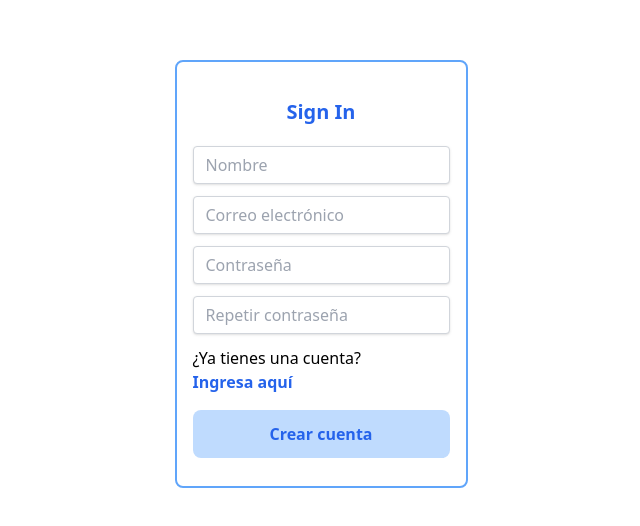
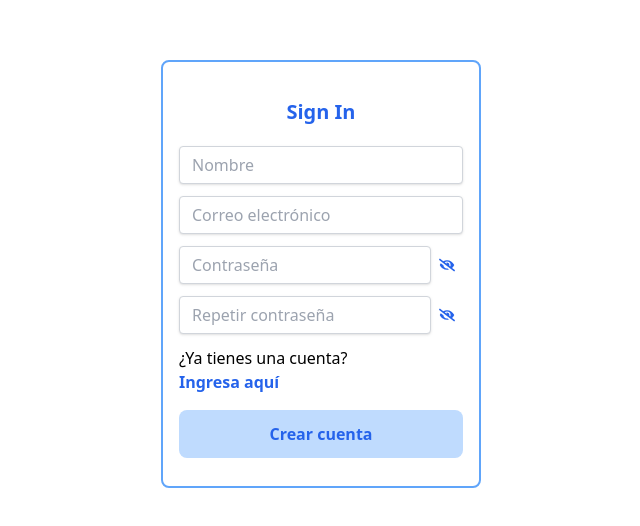
Before and after one commit to siriuzz/pomodoro-timer, a Next.js app in the folder front-end/: page /sign-in in a window 1280 px wide. Shown: the part 126-652 px from the top of the page, without its empty margins (319-959 px from the left). Built offline with nearby package versions, Linux system fonts and the light colour scheme; no server answers.

Commit message:
signin funcionando

```diff
--- a/front-end/package.json
+++ b/front-end/package.json
@@ -19,6 +19,7 @@
     "next": "14.1.3",
     "react": "^18",
     "react-dom": "^18",
+    "react-hook-form": "^7.51.2",
     "react-icons": "^5.0.1"
   },
   "devDependencies": {
--- a/front-end/src/app/(auth)/sign-in/page.js
+++ b/front-end/src/app/(auth)/sign-in/page.js
@@ -1,20 +1,12 @@
 import React from 'react'
-import { MainInput, FormButton } from '@/components/forms';
+import { SigninForm } from '@/components/forms';
 import Link from 'next/link'
 
 
 export default function SignInPage() {
   return (
-    <div className="grid place-items-center h-screen">
-        <div className='border-blue-400 text-blue-600 border-2 rounded-lg p-4 h-auto'>
-            <p className='text-center text-xl font-bold my-5 text-blu'>Sign In</p>
-            <MainInput placeholder={'Nombre'}></MainInput>
-            <MainInput placeholder={'Correo electrónico'}></MainInput>
-            <MainInput placeholder={'Contraseña'}></MainInput>
-            <MainInput placeholder={'Repetir contraseña'}></MainInput>
-            <p className='text-black'>¿Ya tienes una cuenta? </p><div className='mb-4'><Link href={'/log-in'} className='font-bold' >Ingresa aquí</Link></div>
-            <FormButton text="Crear cuenta"></FormButton>
-        </div>
+    <div className='w-full'>
+        <SigninForm/>
     </div>
   )
 }
--- a/front-end/src/components/forms/MainInput.js
+++ b/front-end/src/components/forms/MainInput.js
@@ -1,22 +1,32 @@
-import React from 'react'
-
-const MainInput =  ({ placeholder, label, error, icon, ...rest}) => {
+import React from "react";
+import { IconButton } from "@/components/ui";
+const MainInput = ({ placeholder, label, error, icon,iconAction,  ...rest }) => {
   return (
-        <div className="mb-3">
-          {label && <label className="block text-gray-700 text-sm font-bold mb-2">{label}</label>}
+    <div className="mb-3 flex align-center">
+      {label && (
+        <label className="block text-gray-700 text-sm font-bold mb-2">
+          {label}
+        </label>
+      )}
       <input
-            className={`shadow appearance-none border rounded w-full py-2 px-3 text-gray-700 leading-tight focus:outline-none focus:shadow-outline ${error ? 'border-red-500' : 'border-gray-300'}`}
+        className={`shadow appearance-none border rounded w-full py-2 px-3 text-gray-700 leading-tight focus:outline-none focus:shadow-outline ${
+          error ? "border-red-500" : "border-gray-300"
+        }`}
         placeholder={placeholder}
-
         {...rest}
       />
-          <div className="absolute inset-y-0 right-0 flex items-center pr-3 pointer-events-none">
+      {icon ? (
+        <div className="w-6 flex justify-center h-auto">
+         <button onClick={iconAction}>
           {icon}
+         </button>
         </div>
+      ) : null}
+
+      <div className="absolute inset-y-0 right-0 flex items-center pr-3 pointer-events-none"></div>
       {error && <p className="text-red-500 text-xs italic">{error}</p>}
-
     </div>
   );
-}
+};
 
 export default MainInput;
--- /dev/null
+++ b/front-end/src/components/forms/SigninForm.js
@@ -0,0 +1,94 @@
+"use client";
+import React, { useState } from "react";
+import { MainInput, FormButton } from "@/components/forms";
+import Link from "next/link";
+import { createUserWithEmailAndPassword } from "firebase/auth";
+import { auth, firestore } from "@/firebase";
+import { addDoc, collection } from "firebase/firestore";
+import { FaEye, FaEyeSlash } from "react-icons/fa";
+
+export default function SigninForm() {
+  const [name, setName] = useState("");
+  const [email, setEmail] = useState("");
+  const [password, setPassword] = useState("");
+  const [repeatPassword, setRepeatPassword] = useState("");
+  const [isVisiblePassword, setIsVisiblePassword] = useState(false);
+  const [isVisibleRepeatPassword, setIsVisibleRepeatPassword] = useState(false);
+
+
+
+  const checkRepeatPassword = () => {
+    if (password == repeatPassword) return true;
+    return false;
+  };
+
+  const signin = async () => {
+    if (!checkRepeatPassword()) return "passwords are not the same";
+    try {
+      await createUserWithEmailAndPassword(auth, email, password);
+      const collectionRef = collection(firestore, "/users");
+      addDoc(collectionRef, {
+        name: name,
+        email: email,
+      });
+      console.log("success");
+      return "success";
+    } catch (error) {
+      console.log("ERROR: " + error);
+      return "error";
+    }
+  };
+
+  return (
+    <div className="grid place-items-center h-screen ">
+      <div className="border-blue-400 text-blue-600 border-2 rounded-lg p-4 h-auto w-1/4">
+        <p className="text-center text-xl font-bold my-5 text-blu">Sign In</p>
+        <form action={signin}>
+          <MainInput
+            placeholder={"Nombre"}
+            onChange={(e) => setName(e.target.value)}
+          ></MainInput>
+          <MainInput
+            placeholder={"Correo electrónico"}
+            onChange={(e) => setEmail(e.target.value)}
+          ></MainInput>
+          <div className="flex">
+            <div className="grow">
+              <MainInput
+                placeholder={"Contraseña"}
+                onChange={(e) => setPassword(e.target.value)}
+                type={isVisiblePassword?"text":"password"}
+              ></MainInput>
+            </div>
+              <div className="p-2 mb-3 w-min flex items-center h-auto">
+                <button onClick={()=>{setIsVisiblePassword(!isVisiblePassword)}}>
+                  {isVisiblePassword ? <FaEye /> : <FaEyeSlash />}
+                </button>
+              </div>
+          </div>
+          <div className="flex">
+            <div className="grow">
+              <MainInput
+                placeholder={"Repetir contraseña"}
+                onChange={(e) => setRepeatPassword(e.target.value)}
+                type={isVisibleRepeatPassword?"text":"password"}
+              ></MainInput>
+            </div>
+            <div className="p-2 mb-3 w-min flex items-center h-auto">
+              <button onClick={()=>{setIsVisibleRepeatPassword(!isVisibleRepeatPassword)}}>
+                {isVisibleRepeatPassword? <FaEye />: <FaEyeSlash/>}
+              </button>
+            </div>
+          </div>
+          <p className="text-black">¿Ya tienes una cuenta? </p>
+          <div className="mb-4">
+            <Link href={"/log-in"} className="font-bold">
+              Ingresa aquí
+            </Link>
+          </div>
+          <FormButton text="Crear cuenta" action="submit"></FormButton>
+        </form>
+      </div>
+    </div>
+  );
+}
--- a/front-end/src/components/forms/index.js
+++ b/front-end/src/components/forms/index.js
@@ -1,3 +1,4 @@
 export { default as FormButton } from "./FormButton";
 export { default as MainInput } from "./MainInput";
 export { default as LoginForm} from "./LoginForm"
+export { default as SigninForm} from "./SigninForm"
```
Also changed, not shown: 1 other file (tests, documents, lock files or other folders). Lines whose indentation alone changed are shown as unchanged.
